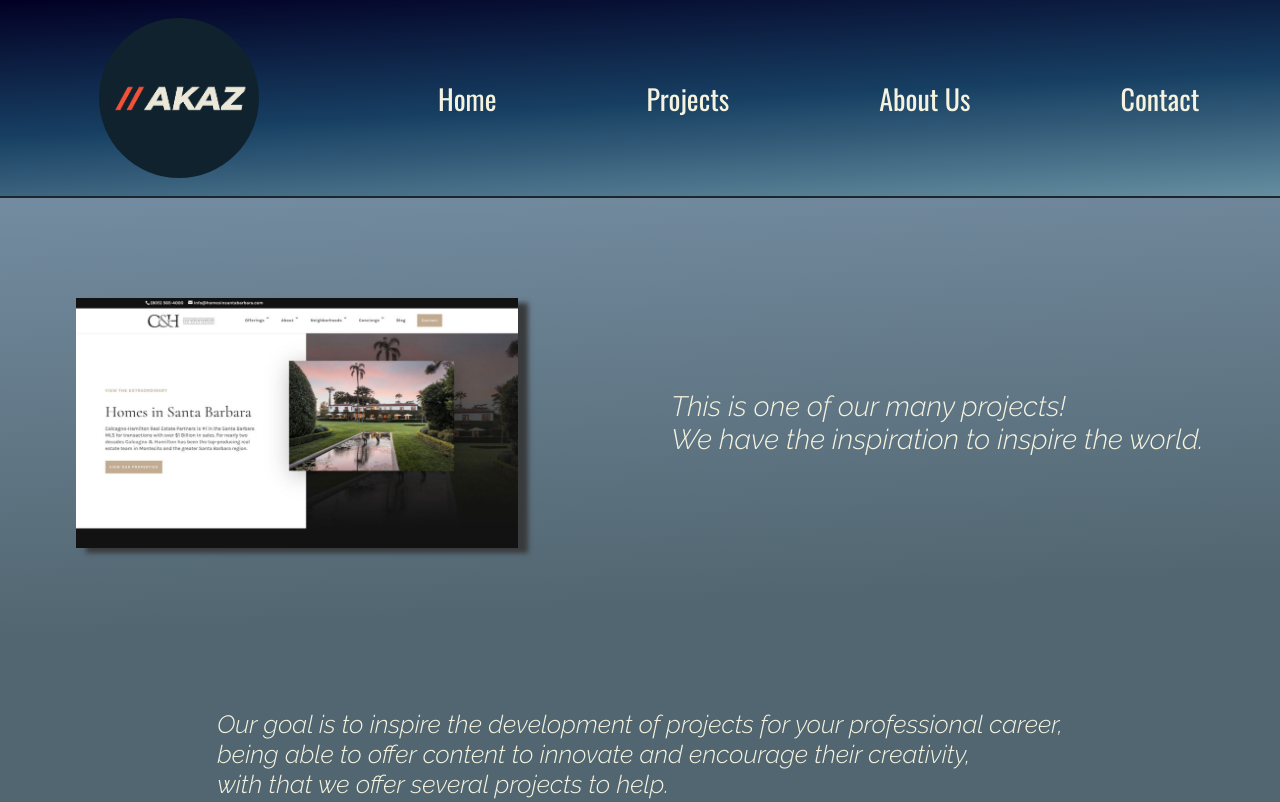
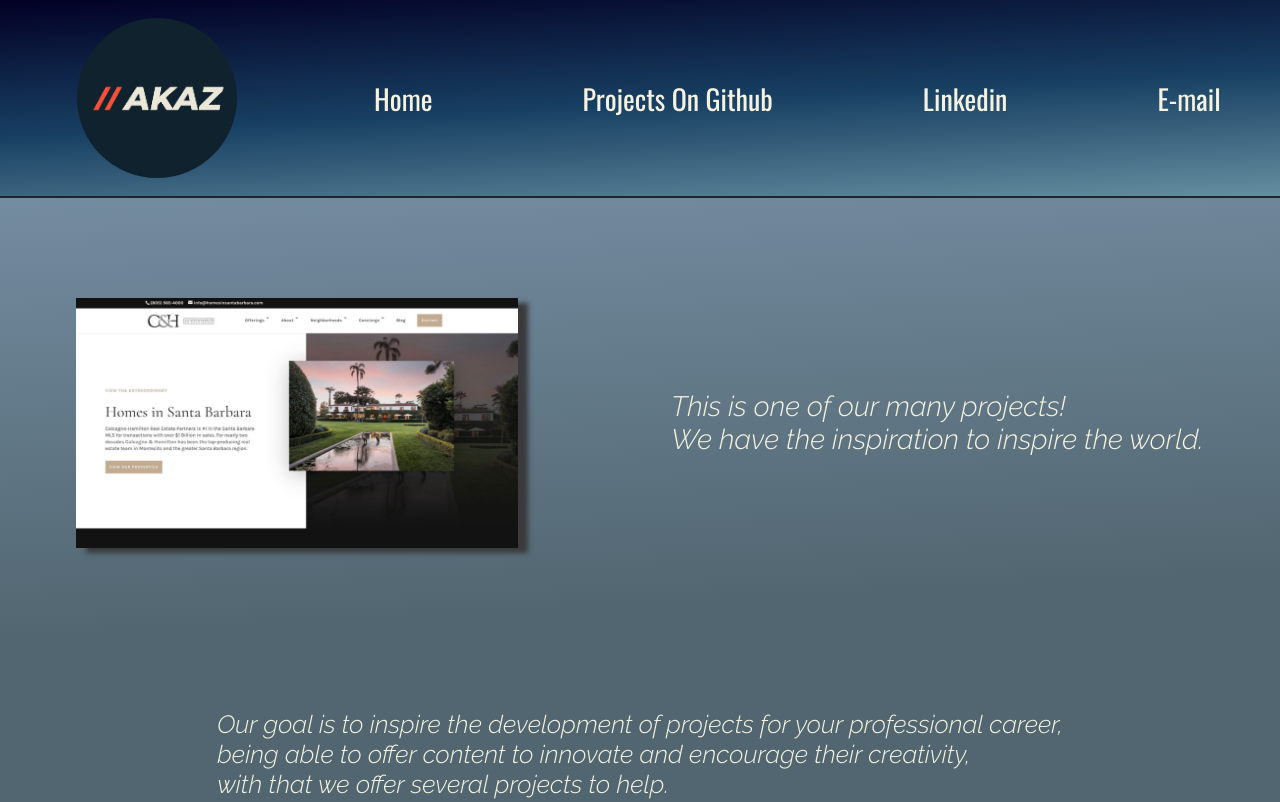
Before and after one commit to JonasSdSantos/akaz, a plain HTML site: page index.html in a window 1280 px wide. Shown: the top 802 px of the page. Drawn offline with nearby package versions, Linux system fonts and the light colour scheme.

Commit message:
links and header update

```diff
--- a/index.html
+++ b/index.html
@@ -29,11 +29,11 @@
 
                 <a class="menu-header-text" href="#">Home</a>
 
-                <a class="menu-header-text" href="#">Projects</a>
+                <a class="menu-header-text" href="https://github.com/JonasSdSantos">Projects On Github</a>
 
-                <a class="menu-header-text" href="#">About Us</a>
+                <a class="menu-header-text" href="https://www.linkedin.com/in/jonassantos-fm/">Linkedin</a>
 
-                <a class="menu-header-text" href="#">Contact</a>
+                <a class="menu-header-text" href="jonassantos.fm@hotmail.com">E-mail</a>
 
             </nav>
 
```
